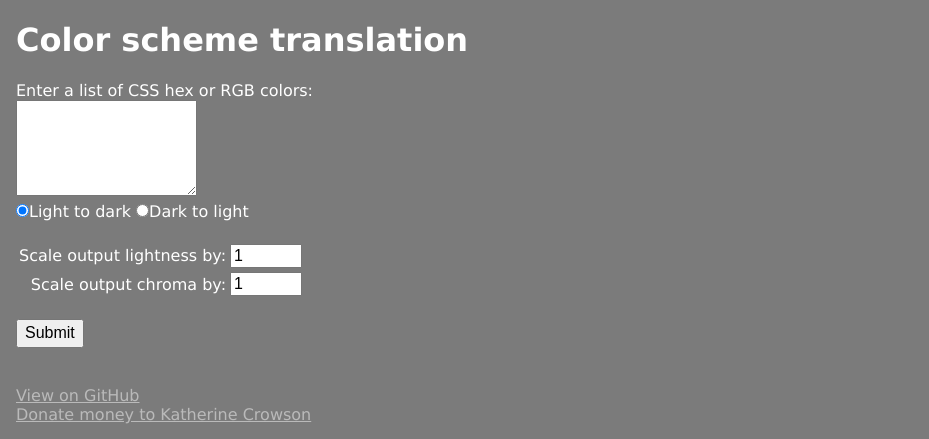
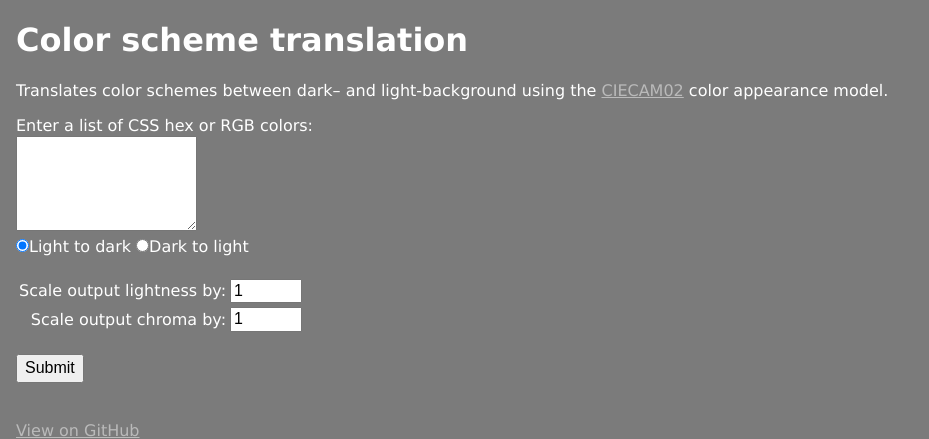
Before and after one commit to crowsonkb/color_schemer, a Flask app: page / in a window 1280 px wide. Shown: the top 439 px of the page, without its empty margins (0-929 px from the left). Run offline with Flask 2, Linux system fonts and the light colour scheme; parts of the project's set-up code (start-up, migrations or seed data) failed here and were passed over.

Commit message:
Add description of program to index.html

```diff
--- a/templates/index.html
+++ b/templates/index.html
@@ -4,6 +4,7 @@
 
 {% block content %}
     <h1>Color scheme translation</h1>
+    <p>Translates color schemes between dark&ndash; and light-background using the <a href="https://en.wikipedia.org/wiki/CIECAM02">CIECAM02</a> color appearance model.
     <form action="result" method="post">
         Enter a list of CSS hex or RGB colors:<br>
         <textarea name="colors" cols="20" rows="5"></textarea><br>
```
